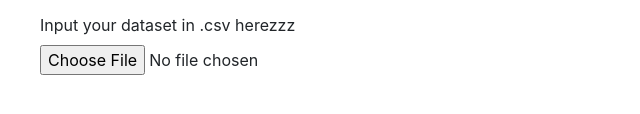
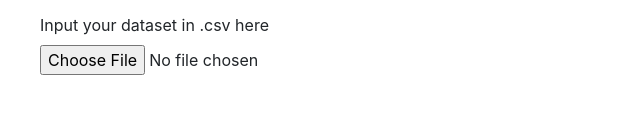
Before and after one commit to Djoade/djoade.github.com, a website with bundled scripts: page index.html in a window 1280 px wide. Shown: the part 884-998 px from the top of the page, 235-875 px from the left. Built offline with nearby package versions, Linux system fonts and the light colour scheme; no server answers.

Commit message:
Update index.html

```diff
--- a/index.html
+++ b/index.html
@@ -69,7 +69,7 @@
           </ul>
 			<form>
 			  <div class="form-group">
-				<label for="exampleFormControlFile1">Input your dataset in .csv herezzz</label>
+				<label for="exampleFormControlFile1">Input your dataset in .csv here</label>
 				<input type="file" class="form-control-file" accept=".csv" id="exampleFormControlFile1">
 			  </div>
 			</form>
```
